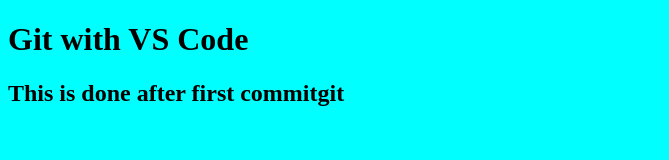
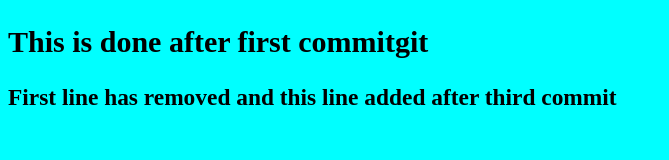
Before and after one commit to kauishanshal/firstrep, a plain HTML site: page index.html in a window 1280 px wide. Shown: the whole page, without its empty margins (0-669 px from the left). Drawn offline with Linux system fonts and the light colour scheme.

Commit message:
4th commit

```diff
--- a/index.html
+++ b/index.html
@@ -8,7 +8,7 @@
     <link rel="stylesheet" href="style.css">
 </head>
 <body>
-    <h1>Git with VS Code</h1>
     <h2>This is done after first commitgit</h2>
+    <h3>First line has removed and this line added after third commit</h3>
 </body>
 </html>
--- a/style.css
+++ b/style.css
@@ -1,3 +1,4 @@
 body{
     background-color: aqua;
+    font-size: 20px;
 }
```
